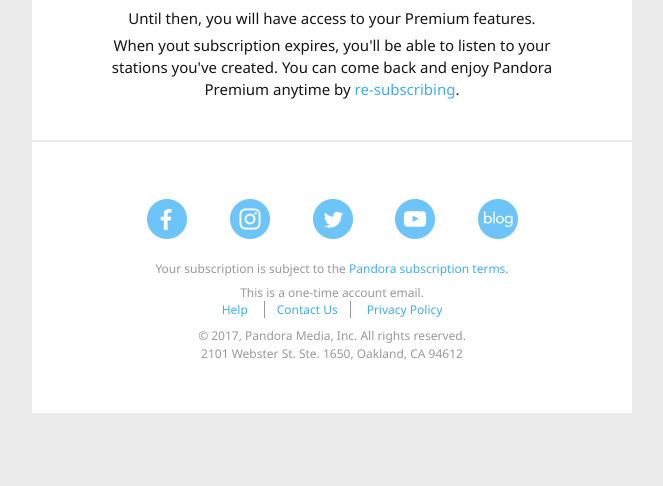
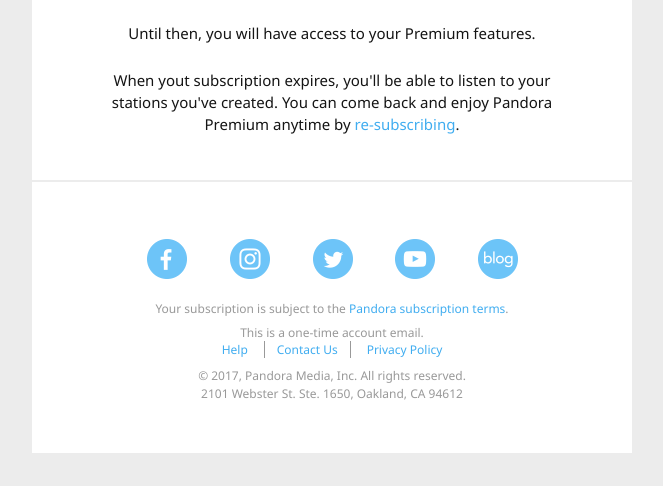
Before and after one commit to zaynejaz/HTMLEmail8-Transactional, a plain HTML site: page index.html in a window 1280 px wide. Shown: the part 314-800 px from the top of the page, without its empty margins (308-971 px from the left). Drawn offline with Linux system fonts and the light colour scheme.

Commit message:
adj <p> padding

```diff
--- a/index.html
+++ b/index.html
@@ -133,14 +133,14 @@
                         </tr>
                         <tr>
                             <td valign="top" align="center" style="padding: 0px 60px 0px 60px;" class="bg-white" bgcolor="#ffffff">
-                                <p style=" font-weight: 400; line-height: 22px; margin: 0;" class="bg-white">
+                                <p style=" font-weight: 400; line-height: 22px; margin: 0; padding: 15px 0;" class="bg-white">
                                     Until then, you will have access to your Premium features.
                                 </p>
                             </td>
                         </tr>
                         <tr>
                             <td valign="top" align="center" style="padding: 0px 60px 35px 60px;" class="bg-white" bgcolor="#ffffff">
-                                <p style=" font-weight: 400; margin: 5px !important; line-height: 22px; margin: 0;" class="bg-white">
+                                <p style=" font-weight: 400; margin: 5px !important; line-height: 22px; margin: 0; padding: 5px 0;" class="bg-white">
                                     When yout subscription expires, you'll be able to listen to your stations you've created. You can come back and enjoy Pandora Premium anytime by
                                     <a href="#" style="text-decoration: none; color: #40ADF0;">re-subscribing</a>.
                                 </p>
```
